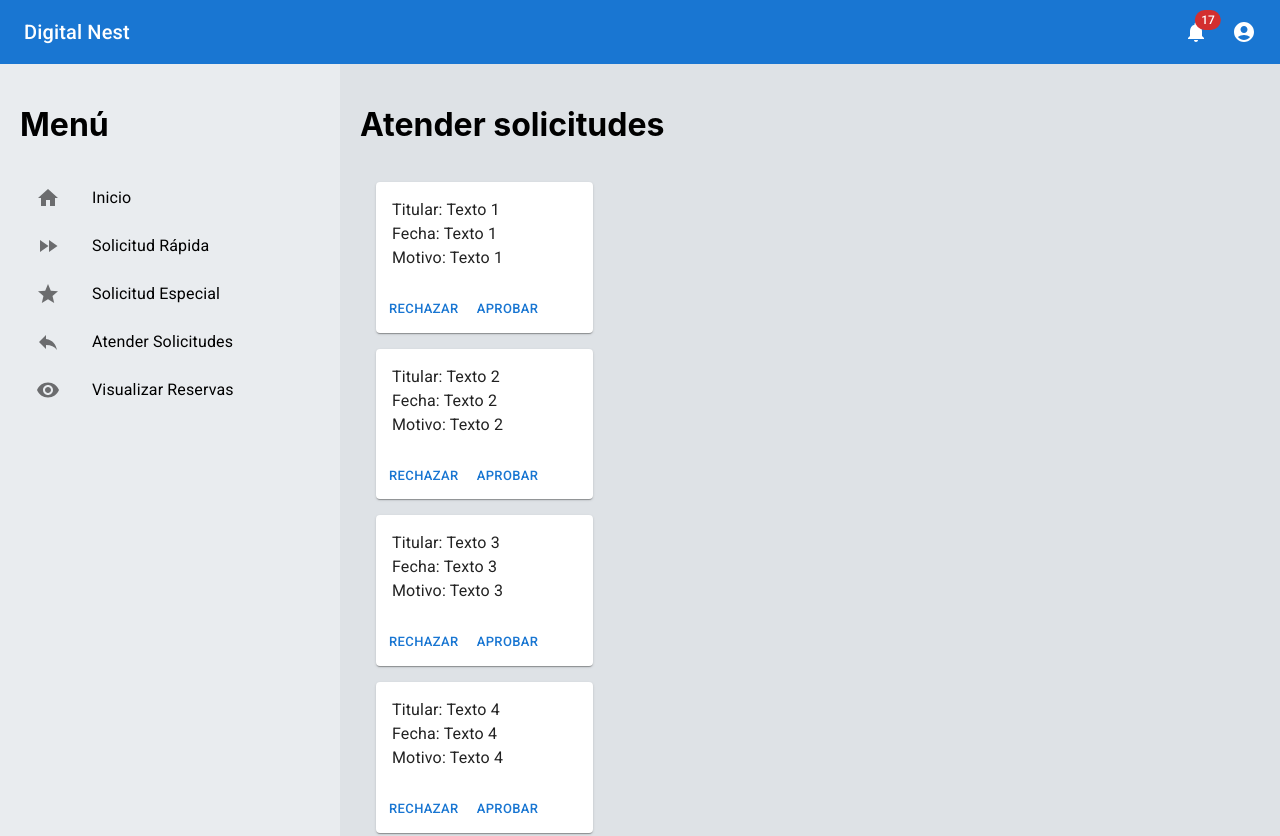
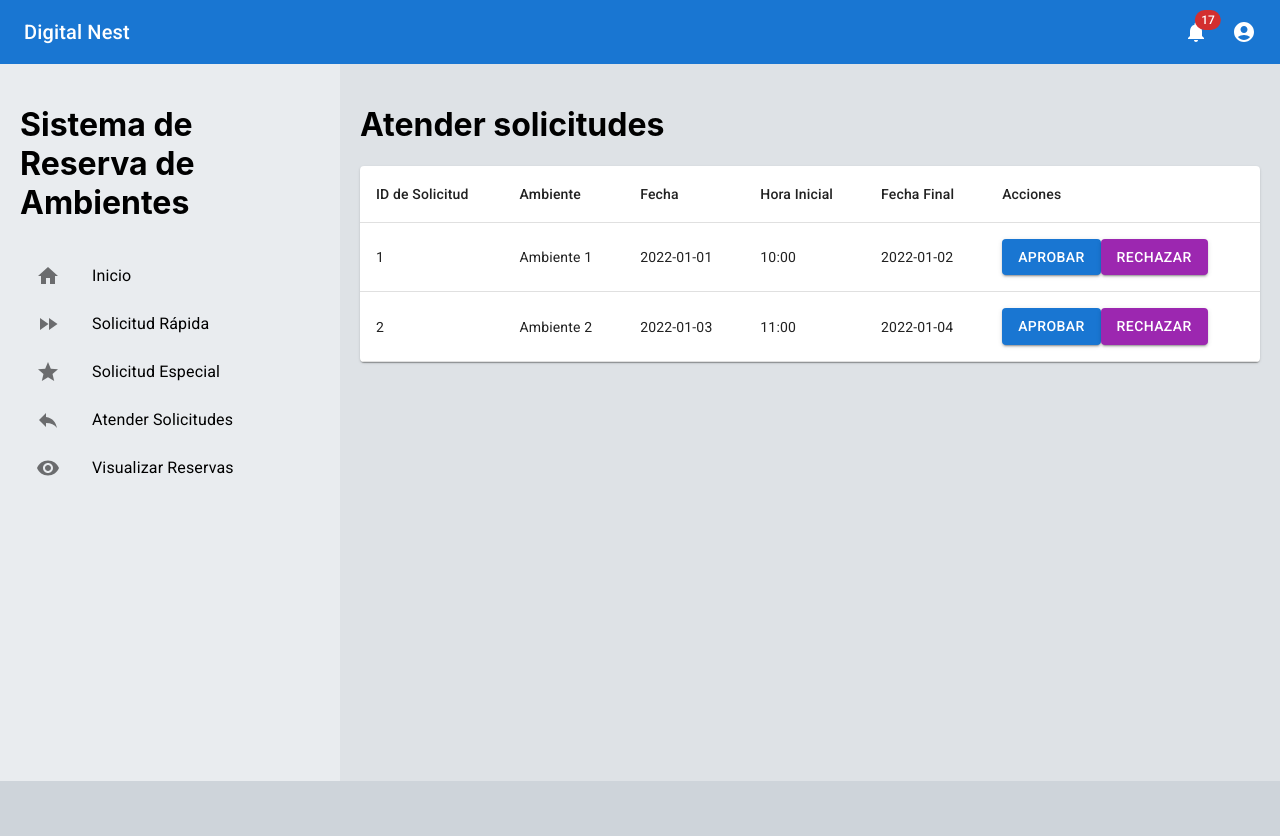
Before and after one commit to iMouchta/DigitalNest, a React (Create React App) app in the folder digital-nest/: page /docente/responderSolicitud in a window 1280 px wide. Shown: the top 836 px of the page. Built offline with nearby package versions, Linux system fonts and the light colour scheme; the HTML template or start-up script is replaced by a standard one.

Commit message:
solicitud especial, vista

```diff
--- a/digital-nest/src/App.js
+++ b/digital-nest/src/App.js
@@ -70,7 +70,7 @@ function AppLayout() {
     <div className="app-layout">
       <div className="contenido-principal">
         <div className="barra-lateral">
-          <h1>Menú</h1>
+          <h1>Sistema de Reserva de Ambientes</h1>
           <nav>
             <List component="nav">
               <ListItem button component={RouterLink} to="/">
--- a/digital-nest/src/components/AppBar.js
+++ b/digital-nest/src/components/AppBar.js
@@ -121,8 +121,9 @@ export default function PrimarySearchAppBar() {
       open={isMenuOpen}
       onClose={handleMenuClose}
     >
-      <MenuItem onClick={handleMenuClose}>Profile</MenuItem>
-      <MenuItem onClick={handleMenuClose}>My account</MenuItem>
+      <MenuItem onClick={handleMenuClose}>Perfil</MenuItem>
+      <MenuItem onClick={handleMenuClose}>Configuración</MenuItem>
+      <MenuItem onClick={handleMenuClose}>Cerrar sesión</MenuItem>
     </Menu>
   );
 
--- a/digital-nest/src/components/ViewSolicitudEspecial.js
+++ b/digital-nest/src/components/ViewSolicitudEspecial.js
@@ -1,35 +1,43 @@
-import React from "react";
-import { Button, Card, CardContent, CardActions, Typography, List, ListItem } from "@mui/material";
-
-const data = [
-  // Aquí puedes agregar tus datos
-  { text: "Texto 1", id: 1 },
-  { text: "Texto 2", id: 2 },
-  { text: "Texto 3", id: 3 },
-  { text: "Texto 4", id: 4},
-  { text: "Texto 5", id: 5 },
-
-  // ...
-];
+import React from 'react';
+import { Table, TableBody, TableCell, TableContainer, TableHead, TableRow, Paper, Button } from '@mui/material';
 
 export default function ViewSolicitudEspecial() {
+  // Aquí puedes poner tus datos. Este es solo un ejemplo.
+  const rows = [
+    { id: 1, ambiente: 'Ambiente 1', fecha: '2022-01-01', horaInicial: '10:00', fechaFinal: '2022-01-02' },
+    { id: 2, ambiente: 'Ambiente 2', fecha: '2022-01-03', horaInicial: '11:00', fechaFinal: '2022-01-04' },
+    // Agrega más filas según sea necesario
+  ];
+
   return (
-    <List>
-      {data.map((item) => (
-        <ListItem key={item.id}>
-          <Card sx={{ width: "25%"}}>
-            <CardContent>
-              <Typography variant="body1">Titular: {item.text}</Typography>
-              <Typography variant="body1">Fecha: {item.text}</Typography>
-              <Typography variant="body1">Motivo: {item.text}</Typography>
-            </CardContent>
-            <CardActions>
-              <Button size="small">Rechazar</Button>
-              <Button size="small">Aprobar</Button>
-            </CardActions>
-          </Card>
-        </ListItem>
-      ))}
-    </List>
+    <TableContainer component={Paper}>
+      <Table sx={{ minWidth: 650 }} aria-label="simple table">
+        <TableHead>
+          <TableRow>
+            <TableCell>ID de Solicitud</TableCell>
+            <TableCell>Ambiente</TableCell>
+            <TableCell>Fecha</TableCell>
+            <TableCell>Hora Inicial</TableCell>
+            <TableCell>Fecha Final</TableCell>
+            <TableCell>Acciones</TableCell>
+          </TableRow>
+        </TableHead>
+        <TableBody>
+          {rows.map((row) => (
+            <TableRow key={row.id}>
+              <TableCell>{row.id}</TableCell>
+              <TableCell>{row.ambiente}</TableCell>
+              <TableCell>{row.fecha}</TableCell>
+              <TableCell>{row.horaInicial}</TableCell>
+              <TableCell>{row.fechaFinal}</TableCell>
+              <TableCell>
+                <Button variant="contained" color="primary">Aprobar</Button>
+                <Button variant="contained" color="secondary">Rechazar</Button>
+              </TableCell>
+            </TableRow>
+          ))}
+        </TableBody>
+      </Table>
+    </TableContainer>
   );
 }
```
